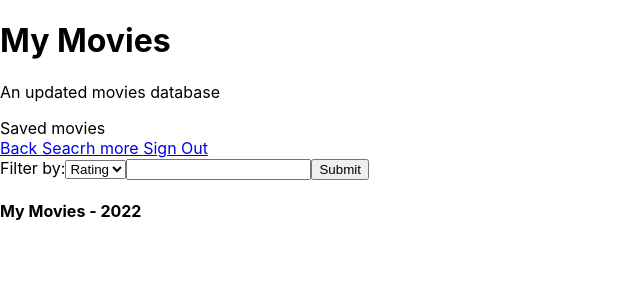
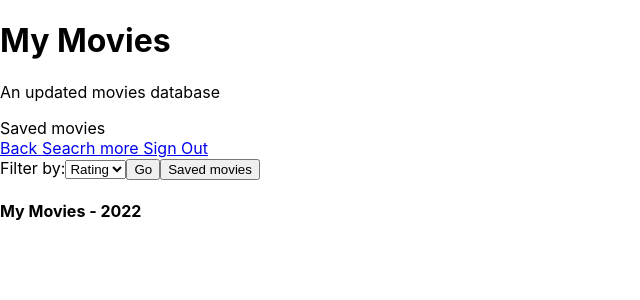
Before and after one commit to Master20100/MYMOVIES, a React (Create React App) app in the folder client/: page /User in a window 1280 px wide. Shown: the top 300 px of the page, without its empty margins (0-640 px from the left). Built offline with nearby package versions, Linux system fonts and the light colour scheme.

Commit message:
save all button fixed

```diff
--- a/client/src/components/Imdb.js
+++ b/client/src/components/Imdb.js
@@ -25,9 +25,6 @@ export default function Imdb() {
           console.error(err);
         }
       };
-
-
-
     const [movies, setMovies] = useState([])
     const fetchImdb = async () => {
         const tempTitle = [];
@@ -37,7 +34,6 @@ export default function Imdb() {
         const tempPlot = [];
         const tempImage = [];
         const data = [];
-        console.log(movies);
         for (let increment = 1; increment < 51 ; increment+=50) {
             await fetch(`https://www.imdb.com/search/title/?genres=comedy,action&start=${increment}&explore=title_type,genres&ref_=adv_nxt`)
             .then(res=>{
@@ -79,23 +75,18 @@ export default function Imdb() {
             })
         })
 // console.log(data);
+//setMovies only for display on dom not for console, runs async only for rendering
         setMovies(data);
-        console.log(movies);
-        console.log(movies.length);
-         const response = async()=>{await fetch("/api/users/saveData", {
-    method: "POST",
-    body: JSON.stringify(movies),
-    headers: { "Content-Type": "application/json" },
-  });}
-  response();
+        console.log(data.length);
 
 
 
     }
-
-
-
-
+    const saveAll = async()=>{await fetch("/api/users/saveData", {
+        method: "POST",
+        body: JSON.stringify(movies),
+        headers: { "Content-Type": "application/json" },
+      });}
 
 
     return (
@@ -116,17 +107,8 @@ export default function Imdb() {
             </ul>
             <button onClick={saveMovie}>Save to favorites</button>
             </div>
-        ))
-
-
-        }
-        <button onClick={""}>save all</button>
+        ))}
+        {(movies.length > 1 ? (<button onClick={saveAll}>save all</button>): "")}
         </>
     )
 }
-
-// things to work on:-
-// 1) save all to appear only when results retrieved
-// 2) how to send all data of movies ? apollo client or normal fetch
-// 3) why array is empty when submit is clicked first then changed
-// 4) error that appear in console.
--- a/client/src/pages/User.js
+++ b/client/src/pages/User.js
@@ -18,9 +18,8 @@ export const User = () => {
  <option value="title">Title</option>
 <option value="plot">Plot</option>
 </select>
-<input></input>
-<input type="Submit"></input>
-
+<input type="Button" value="Go"/>
+<input type="Button" value="Saved movies"   />
 </form>
 </>
 )
```
